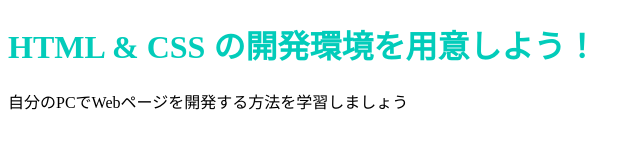
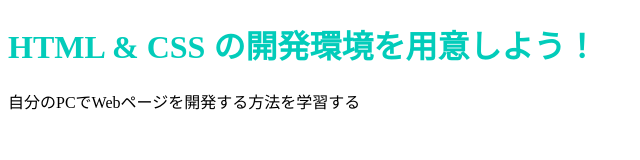
Before and after one commit to KazuakiShimada/KazuakiShimada.github.io, a plain HTML site: page index.html in a window 1280 px wide. Shown: the full height of the page, 0-640 px from the left. Drawn offline with Linux system fonts and the light colour scheme.

Commit message:
Update index.html

```diff
--- a/index.html
+++ b/index.html
@@ -7,6 +7,6 @@
   </head>
   <body>
     <h1 class="title">HTML & CSS の開発環境を用意しよう！</h1>
-    <p>自分のPCでWebページを開発する方法を学習しましょう</p>
+    <p>自分のPCでWebページを開発する方法を学習する</p>
   </body>
 </html>
```
